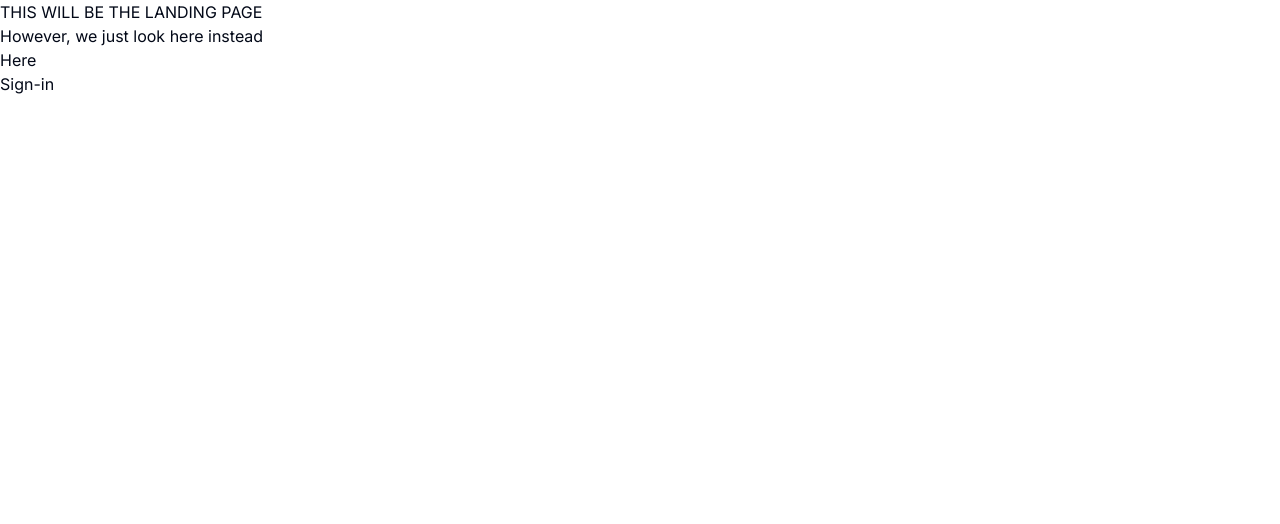
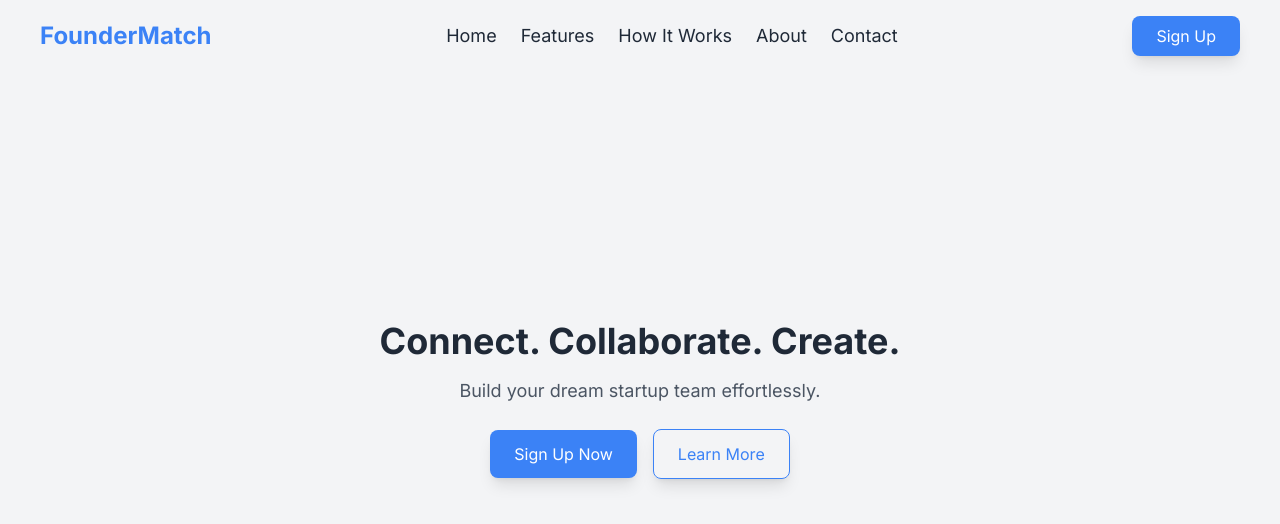
Before and after one commit to HARDeConstruction/FounderMatching, a Next.js app in the folder frontend/: page / in a window 1280 px wide. Shown: the top 524 px of the page. Built offline with nearby package versions, Linux system fonts and the light colour scheme.

Commit message:
[FEAT] Create Landing Page with draft Hero and Header

```diff
--- a/frontend/src/app/page.tsx
+++ b/frontend/src/app/page.tsx
@@ -1,16 +1,15 @@
+"use client";
 
-import { Button } from "@/components/ui/button";
-
+import Header from "@/components/landing-page/Header";
+import HeroSection from "@/components/landing-page/HeroSection";
 import Link from "next/link";
 
 export default function Home() {
   return (
     <>
-      <h1>THIS WILL BE THE LANDING PAGE</h1>
-      <h1>However, we just look here instead</h1>
-      <div className="flex flex-col">
-        <Link href="/dashboard">Here</Link>
-        <Link href="/sign-in">Sign-in</Link>
+      <div>
+        <Header/>
+        <HeroSection />
       </div>
     </>
   );
--- /dev/null
+++ b/frontend/src/components/landing-page/Header.tsx
@@ -0,0 +1,75 @@
+import { motion } from "framer-motion";
+import { useState, useEffect } from "react";
+
+const Header = () => {
+  const [isScrolled, setIsScrolled] = useState(false);
+
+  useEffect(() => {
+    const handleScroll = () => {
+      setIsScrolled(window.scrollY > 50);
+    };
+
+    window.addEventListener("scroll", handleScroll);
+    return () => window.removeEventListener("scroll", handleScroll);
+  }, []);
+
+  return (
+    <motion.header
+      className={`fixed top-0 left-0 w-full z-50 transition-all duration-300 ${
+        isScrolled ? "bg-white shadow-md" : "bg-transparent"
+      }`}
+      initial={{ opacity: 0 }}
+      animate={{ opacity: 1 }}
+      transition={{ duration: 0.5 }}
+    >
+      <div className="container mx-auto flex items-center justify-between py-4 px-6 md:px-10">
+        {/* Logo */}
+        <motion.div
+          whileHover={{ scale: 1.1 }}
+          className="text-2xl font-bold text-blue-500 cursor-pointer"
+        >
+          FounderMatch
+        </motion.div>
+
+        {/* Navigation */}
+        <nav className="space-x-6 text-gray-800 hidden md:flex">
+          {["Home", "Features", "How It Works", "About", "Contact"].map(
+            (item, index) => (
+              <motion.a
+                key={index}
+                href={`#${item.toLowerCase().replace(/ /g, "-")}`}
+                whileHover={{ scale: 1.1, color: "#3B82F6" }}
+                className="text-lg cursor-pointer transition-colors duration-300"
+              >
+                {item}
+              </motion.a>
+            )
+          )}
+        </nav>
+
+        {/* CTA Button */}
+        <motion.button
+          whileHover={{ scale: 1.1 }}
+          whileTap={{ scale: 0.9 }}
+          className="hidden md:block bg-blue-500 text-white px-6 py-2 rounded-lg shadow-lg"
+        >
+          Sign Up
+        </motion.button>
+
+        {/* Mobile Menu Icon */}
+        <div className="md:hidden flex items-center">
+          <motion.div
+            whileHover={{ scale: 1.1 }}
+            className="w-6 h-6 flex flex-col justify-between items-center cursor-pointer"
+          >
+            <span className="block w-full h-1 bg-gray-800"></span>
+            <span className="block w-full h-1 bg-gray-800"></span>
+            <span className="block w-full h-1 bg-gray-800"></span>
+          </motion.div>
+        </div>
+      </div>
+    </motion.header>
+  );
+};
+
+export default Header;
--- /dev/null
+++ b/frontend/src/components/landing-page/HeroSection.tsx
@@ -0,0 +1,39 @@
+import { motion } from "framer-motion";
+
+const HeroSection = () => {
+  return (
+    <div className="bg-gray-100 h-screen flex items-center justify-center">
+      <motion.div
+        initial={{ opacity: 0, y: 50 }}
+        animate={{ opacity: 1, y: 0 }}
+        transition={{ duration: 1 }}
+        className="text-center"
+      >
+        <h1 className="text-4xl font-bold text-gray-800">
+          Connect. Collaborate. Create.
+        </h1>
+        <p className="mt-4 text-lg text-gray-600">
+          Build your dream startup team effortlessly.
+        </p>
+        <div className="mt-6 space-x-4">
+          <motion.button
+            whileHover={{ scale: 1.1 }}
+            whileTap={{ scale: 0.9 }}
+            className="bg-blue-500 text-white px-6 py-3 rounded-lg shadow-lg"
+          >
+            Sign Up Now
+          </motion.button>
+          <motion.button
+            whileHover={{ scale: 1.1 }}
+            whileTap={{ scale: 0.9 }}
+            className="border border-blue-500 text-blue-500 px-6 py-3 rounded-lg shadow-lg"
+          >
+            Learn More
+          </motion.button>
+        </div>
+      </motion.div>
+    </div>
+  );
+};
+
+export default HeroSection;
--- a/frontend/src/components/layout/header.tsx
+++ /dev/null
@@ -1,56 +0,0 @@
-// src/app/components/layout/Header.tsx
-import React from "react";
-import { Input } from "@/components/ui/input";
-import { Avatar, AvatarFallback, AvatarImage } from "@/components/ui/avatar";
-import {
-  DropdownMenu,
-  DropdownMenuContent,
-  DropdownMenuItem,
-  DropdownMenuLabel,
-  DropdownMenuSeparator,
-  DropdownMenuTrigger,
-} from "@/components/ui/dropdown-menu";
-import { LogOut } from "lucide-react";
-import { SignOutButton } from "@clerk/nextjs";
-
-interface HeaderProps {
-  isSidebarOpen: boolean;
-}
-
-const Header: React.FC<HeaderProps> = ({ isSidebarOpen }) => {
-  return (
-    <header
-      className={`fixed top-0 right-0 transition-all duration-300 bg-white shadow-md flex items-center justify-between h-16 px-8 z-10 ${
-        isSidebarOpen ? "ml-64" : "ml-16"
-      }`}
-      style={{ width: `calc(100% - ${isSidebarOpen ? "16rem" : "4rem"})` }}
-    >
-      <div className="w-1/3">
-        <Input placeholder="Search job title or skill" className="w-full" />
-      </div>
-      <div className="flex items-center space-x-4">
-        <DropdownMenu>
-          <DropdownMenuTrigger>
-            <Avatar>
-              <AvatarImage src="https://github.com/shadcn.png" />
-              <AvatarFallback>CN</AvatarFallback>
-            </Avatar>
-          </DropdownMenuTrigger>
-          <DropdownMenuContent>
-            <DropdownMenuLabel>My Account</DropdownMenuLabel>
-            <DropdownMenuSeparator />
-            <DropdownMenuItem>Profile</DropdownMenuItem>
-            <DropdownMenuItem>Team</DropdownMenuItem>
-            <DropdownMenuItem>Subscription</DropdownMenuItem>
-            <DropdownMenuItem>
-              <LogOut className="mr-2 h-4 w-4" />
-              <SignOutButton/>
-            </DropdownMenuItem>
-          </DropdownMenuContent>
-        </DropdownMenu>
-      </div>
-    </header>
-  );
-};
-
-export default Header;
```
